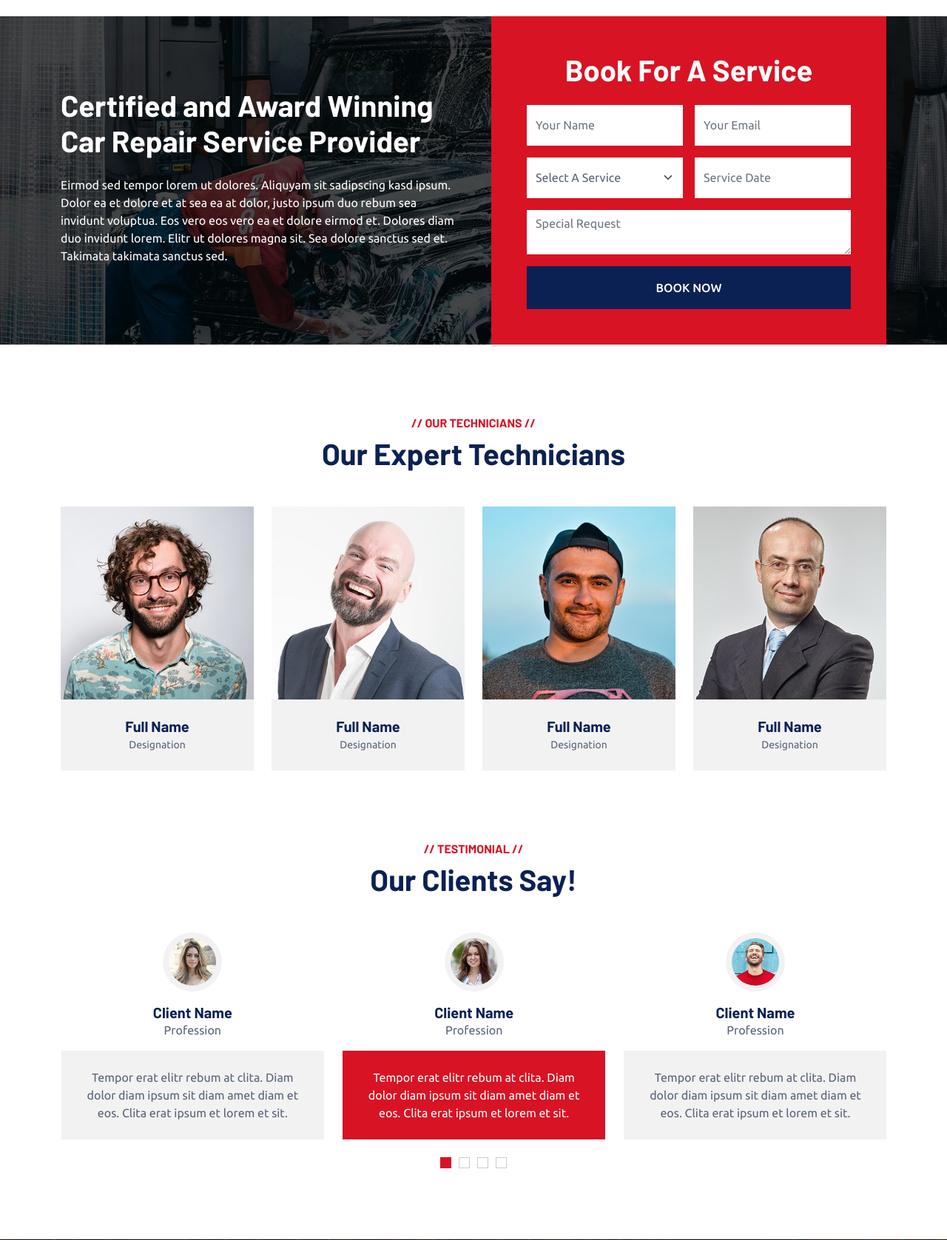
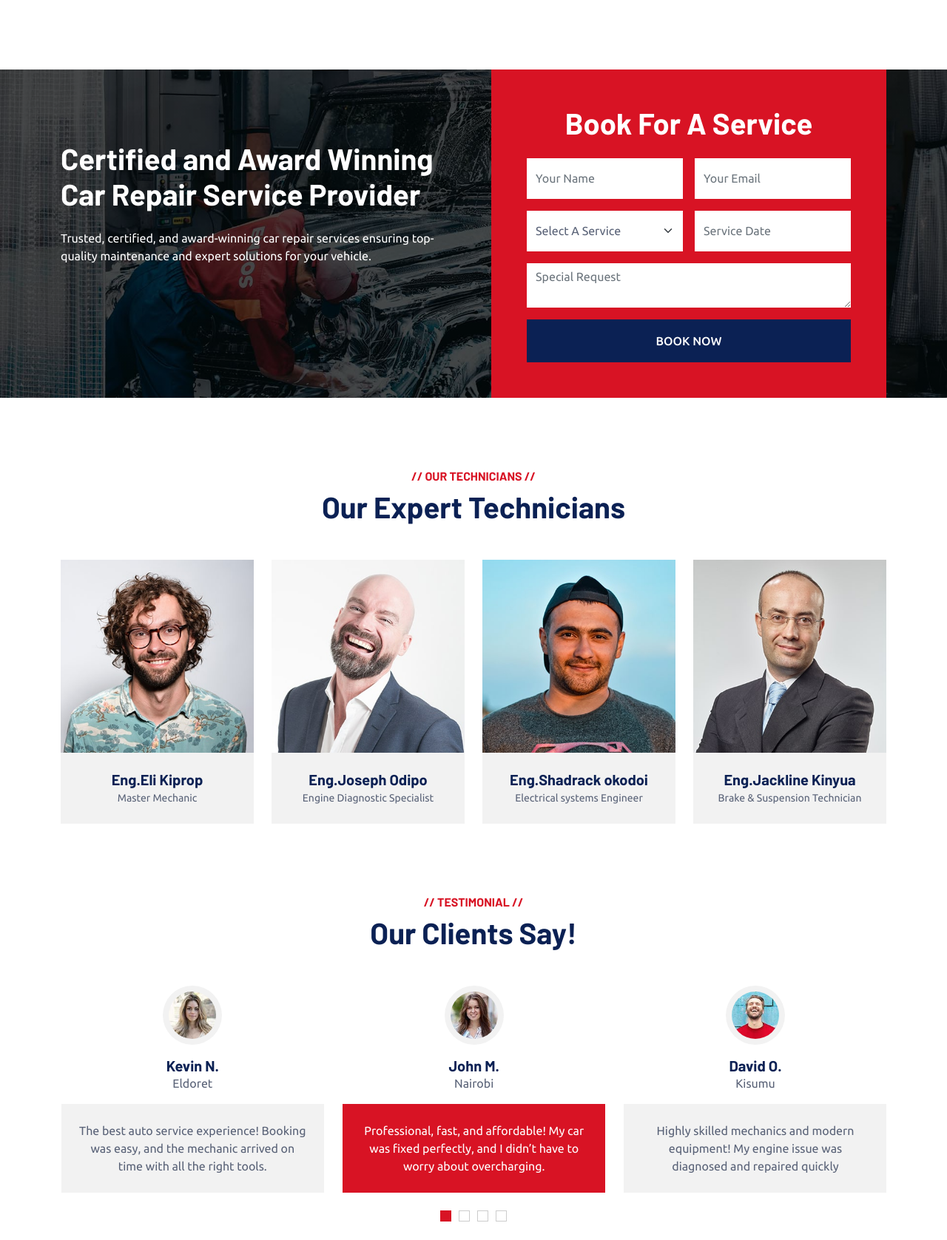
Before and after one commit to shadicodelab/autocare, a Django app: page / in a window 1280 px wide. Shown: the part 2800-4477 px from the top of the page at 74% size. Run offline with Django 5.2, Linux system fonts and the light colour scheme; some libraries are stand-ins or nearby versions.

Commit message:
my project commit

```diff
--- a/project/autocare/templates/autocare/base.html
+++ b/project/autocare/templates/autocare/base.html
@@ -94,6 +94,8 @@
                 <div class="nav-item dropdown">
                     <a href="#" class="nav-link dropdown-toggle" data-bs-toggle="dropdown">Pages</a>
                     <div class="dropdown-menu fade-up m-0">
+                        <a href="{%url 'locate'%}" class="dropdown-item">Locate</a>
+                        <a href="{%url 'chat'%}" class="dropdown-item">Chat</a>
                         <a href="{%url 'booking'%}" class="dropdown-item">Booking</a>
                         <a href="{%url 'team'%}" class="dropdown-item">Technicians</a>
                         <a href="{%url 'testimonial'%}" class="dropdown-item">Testimonial</a>
@@ -143,7 +145,7 @@
                 </div>
                 <div class="col-lg-3 col-md-6">
                     <h4 class="text-light mb-4">Newsletter</h4>
-                    <p>Dolor amet sit justo amet elitr clita ipsum elitr est.</p>
+                    <p>Subscribe to our newsletter for the latest updates, exclusive offers, and expert car care tips!</p>
                     <div class="position-relative mx-auto" style="max-width: 400px;">
                         <input class="form-control border-0 w-100 py-3 ps-4 pe-5" type="text" placeholder="Your email">
                         <button type="button"
--- a/project/autocare/templates/autocare/index.html
+++ b/project/autocare/templates/autocare/index.html
@@ -17,7 +17,7 @@
                             <div class="col-10 col-lg-7 text-center text-lg-start">
                                 <h6 class="text-white text-uppercase mb-3 animated slideInDown">// Car Servicing //</h6>
                                 <h1 class="display-3 text-white mb-4 pb-3 animated slideInDown">Qualified Car Repair
-                                    Service Center</h1>
+                                    Service Probiders in Kenya</h1>
                                 <a href="" class="btn btn-primary py-3 px-5 animated slideInDown">Learn More<i
                                         class="fa fa-arrow-right ms-3"></i></a>
                             </div>
@@ -36,7 +36,7 @@
                             <div class="col-10 col-lg-7 text-center text-lg-start">
                                 <h6 class="text-white text-uppercase mb-3 animated slideInDown">// Car Servicing //</h6>
                                 <h1 class="display-3 text-white mb-4 pb-3 animated slideInDown">Qualified Car Wash
-                                    Service Center</h1>
+                                    Service Providers</h1>
                                 <a href="" class="btn btn-primary py-3 px-5 animated slideInDown">Learn More<i
                                         class="fa fa-arrow-right ms-3"></i></a>
                             </div>
@@ -70,7 +70,7 @@
                     <i class="fa fa-certificate fa-3x text-primary flex-shrink-0"></i>
                     <div class="ps-4">
                         <h5 class="mb-3">Quality Servicing</h5>
-                        <p>Diam dolor diam ipsum sit amet diam et eos erat ipsum</p>
+                        <p>Providing top-notch car maintenance and repairs to keep your vehicle running smoothly.</p>
                         <a class="text-secondary border-bottom" href="">Read More</a>
                     </div>
                 </div>
@@ -80,7 +80,7 @@
                     <i class="fa fa-users-cog fa-3x text-primary flex-shrink-0"></i>
                     <div class="ps-4">
                         <h5 class="mb-3">Expert Workers</h5>
-                        <p>Diam dolor diam ipsum sit amet diam et eos erat ipsum</p>
+                        <p>Skilled and certified mechanics delivering reliable and professional car repair services.</p>
                         <a class="text-secondary border-bottom" href="">Read More</a>
                     </div>
                 </div>
@@ -90,7 +90,7 @@
                     <i class="fa fa-tools fa-3x text-primary flex-shrink-0"></i>
                     <div class="ps-4">
                         <h5 class="mb-3">Modern Equipment</h5>
-                        <p>Diam dolor diam ipsum sit amet diam et eos erat ipsum</p>
+                        <p>Utilizing advanced tools and technology for precise and efficient vehicle servicing</p>
                         <a class="text-secondary border-bottom" href="">Read More</a>
                     </div>
                 </div>
@@ -118,9 +118,9 @@
             </div>
             <div class="col-lg-6">
                 <h6 class="text-primary text-uppercase">// About Us //</h6>
-                <h1 class="mb-4"><span class="text-primary">CarServ</span> Is The Best Place For Your Auto Care</h1>
-                <p class="mb-4">Tempor erat elitr rebum at clita. Diam dolor diam ipsum sit. Aliqu diam amet diam et
-                    eos. Clita erat ipsum et lorem et sit, sed stet lorem sit clita duo justo magna dolore erat amet</p>
+                <h1 class="mb-4"><span class="text-primary">Autocare</span> Is The Best Place For Your car care</h1>
+                <p class="mb-4">AutoCare Kenya connects car owners with trusted garages and expert mechanics for seamless
+                    vehicle maintenance. We ensure quality, reliability, and convenience at your fingertips.</p>
                 <div class="row g-4 mb-3 pb-3">
                     <div class="col-12 wow fadeIn" data-wow-delay="0.1s">
                         <div class="d-flex">
@@ -130,7 +130,7 @@
                             </div>
                             <div class="ps-3">
                                 <h6>Professional & Expert</h6>
-                                <span>Diam dolor diam ipsum sit amet diam et eos</span>
+                                <span>Ensuring top-quality automotive service</span>
                             </div>
                         </div>
                     </div>
@@ -141,8 +141,8 @@
                                 <span class="fw-bold text-secondary">02</span>
                             </div>
                             <div class="ps-3">
-                                <h6>Quality Servicing Center</h6>
-                                <span>Diam dolor diam ipsum sit amet diam et eos</span>
+                                <h6>Quality Servicing Centers</h6>
+                                <span>Providing top-quality car maintenance and repairs</span>
                             </div>
                         </div>
                     </div>
@@ -153,8 +153,8 @@
                                 <span class="fw-bold text-secondary">03</span>
                             </div>
                             <div class="ps-3">
-                                <h6>Awards Winning Workers</h6>
-                                <span>Diam dolor diam ipsum sit amet diam et eos</span>
+                                <h6>Awards Winning Mechanis</h6>
+                                <span>Delivering expert and reliable car repairs</span>
                             </div>
                         </div>
                     </div>
@@ -173,22 +173,22 @@
         <div class="row g-4">
             <div class="col-md-6 col-lg-3 text-center wow fadeIn" data-wow-delay="0.1s">
                 <i class="fa fa-check fa-2x text-white mb-3"></i>
-                <h2 class="text-white mb-2" data-toggle="counter-up">1234</h2>
+                <h2 class="text-white mb-2" data-toggle="counter-up">20</h2>
                 <p class="text-white mb-0">Years Experience</p>
             </div>
             <div class="col-md-6 col-lg-3 text-center wow fadeIn" data-wow-delay="0.3s">
                 <i class="fa fa-users-cog fa-2x text-white mb-3"></i>
-                <h2 class="text-white mb-2" data-toggle="counter-up">1234</h2>
+                <h2 class="text-white mb-2" data-toggle="counter-up">4000</h2>
                 <p class="text-white mb-0">Expert Technicians</p>
             </div>
             <div class="col-md-6 col-lg-3 text-center wow fadeIn" data-wow-delay="0.5s">
                 <i class="fa fa-users fa-2x text-white mb-3"></i>
-                <h2 class="text-white mb-2" data-toggle="counter-up">1234</h2>
+                <h2 class="text-white mb-2" data-toggle="counter-up">20000</h2>
                 <p class="text-white mb-0">Satisfied Clients</p>
             </div>
             <div class="col-md-6 col-lg-3 text-center wow fadeIn" data-wow-delay="0.7s">
                 <i class="fa fa-car fa-2x text-white mb-3"></i>
-                <h2 class="text-white mb-2" data-toggle="counter-up">1234</h2>
+                <h2 class="text-white mb-2" data-toggle="counter-up">70</h2>
                 <p class="text-white mb-0">Compleate Projects</p>
             </div>
         </div>
@@ -241,9 +241,9 @@
                             </div>
                             <div class="col-md-6">
                                 <h3 class="mb-3">15 Years Of Experience In Auto Servicing</h3>
-                                <p class="mb-4">Tempor erat elitr rebum at clita. Diam dolor diam ipsum sit. Aliqu diam
-                                    amet diam et eos. Clita erat ipsum et lorem et sit, sed stet lorem sit clita duo
-                                    justo magna dolore erat amet</p>
+                                <p class="mb-4">With 15 years of expertise, we provide top-quality auto servicing,
+                                    from routine maintenance to complex repairs. Trust our skilled mechanics and modern equipment
+                                    to keep your vehicle running smoothly and safely</p>
                                 <p><i class="fa fa-check text-success me-3"></i>Quality Servicing</p>
                                 <p><i class="fa fa-check text-success me-3"></i>Expert Workers</p>
                                 <p><i class="fa fa-check text-success me-3"></i>Modern Equipment</p>
@@ -262,9 +262,9 @@
                             </div>
                             <div class="col-md-6">
                                 <h3 class="mb-3">15 Years Of Experience In Auto Servicing</h3>
-                                <p class="mb-4">Tempor erat elitr rebum at clita. Diam dolor diam ipsum sit. Aliqu diam
-                                    amet diam et eos. Clita erat ipsum et lorem et sit, sed stet lorem sit clita duo
-                                    justo magna dolore erat amet</p>
+                                <p class="mb-4">With 15 years of expertise, we provide top-quality auto servicing,
+                                     from routine maintenance to complex repairs. Trust our skilled mechanics and
+                                     modern equipment to keep your vehicle running smoothly and safely</p>
                                 <p><i class="fa fa-check text-success me-3"></i>Quality Servicing</p>
                                 <p><i class="fa fa-check text-success me-3"></i>Expert Workers</p>
                                 <p><i class="fa fa-check text-success me-3"></i>Modern Equipment</p>
@@ -304,9 +304,9 @@
                             </div>
                             <div class="col-md-6">
                                 <h3 class="mb-3">15 Years Of Experience In Auto Servicing</h3>
-                                <p class="mb-4">Tempor erat elitr rebum at clita. Diam dolor diam ipsum sit. Aliqu diam
-                                    amet diam et eos. Clita erat ipsum et lorem et sit, sed stet lorem sit clita duo
-                                    justo magna dolore erat amet</p>
+                                <p class="mb-4"> we offer reliable auto servicing, expert repairs,
+                                     and quality maintenance
+                                     to keep your car in top condition</p>
                                 <p><i class="fa fa-check text-success me-3"></i>Quality Servicing</p>
                                 <p><i class="fa fa-check text-success me-3"></i>Expert Workers</p>
                                 <p><i class="fa fa-check text-success me-3"></i>Modern Equipment</p>
@@ -330,10 +330,8 @@
             <div class="col-lg-6 py-5">
                 <div class="py-5">
                     <h1 class="text-white mb-4">Certified and Award Winning Car Repair Service Provider</h1>
-                    <p class="text-white mb-0">Eirmod sed tempor lorem ut dolores. Aliquyam sit sadipscing kasd ipsum.
-                        Dolor ea et dolore et at sea ea at dolor, justo ipsum duo rebum sea invidunt voluptua. Eos vero
-                        eos vero ea et dolore eirmod et. Dolores diam duo invidunt lorem. Elitr ut dolores magna sit.
-                        Sea dolore sanctus sed et. Takimata takimata sanctus sed.</p>
+                    <p class="text-white mb-0">Trusted, certified, and award-winning car repair services ensuring top-quality
+                        maintenance and expert solutions for your vehicle.</p>
                 </div>
             </div>
             <div class="col-lg-6">
@@ -353,9 +351,16 @@
                             <div class="col-12 col-sm-6">
                                 <select class="form-select border-0" style="height: 55px;">
                                     <option selected>Select A Service</option>
-                                    <option value="1">Service 1</option>
-                                    <option value="2">Service 2</option>
-                                    <option value="3">Service 3</option>
+                                    <option value="1">Engine Diagnostics</option>
+                                    <option value="2">Oil Change & Maintenance</option>
+                                    <option value="3">Brake Repair & Replacement</option>
+                                    <option value="4">Transmission Repair</option>
+                                    <option value="5">Wheel Alignment & Balancing</option>
+                                    <option value="6">Battery Testing & Replacement</option>
+                                    <option value="7">Suspension & Steering Repair</option>
+                                    <option value="8">Air Conditioning Service</option>
+                                    <option value="9">Tire Rotation & Replacement</option>
+                                    <option value="10">Car Wash & Detailing</option>
                                 </select>
                             </div>
                             <div class="col-12 col-sm-6">
@@ -400,8 +405,8 @@
                         </div>
                     </div>
                     <div class="bg-light text-center p-4">
-                        <h5 class="fw-bold mb-0">Full Name</h5>
-                        <small>Designation</small>
+                        <h5 class="fw-bold mb-0">Eng.Eli Kiprop</h5>
+                        <small>Master Mechanic</small>
                     </div>
                 </div>
             </div>
@@ -416,8 +421,8 @@
                         </div>
                     </div>
                     <div class="bg-light text-center p-4">
-                        <h5 class="fw-bold mb-0">Full Name</h5>
-                        <small>Designation</small>
+                        <h5 class="fw-bold mb-0">Eng.Joseph Odipo</h5>
+                        <small>Engine Diagnostic Specialist</small>
                     </div>
                 </div>
             </div>
@@ -432,8 +437,8 @@
                         </div>
                     </div>
                     <div class="bg-light text-center p-4">
-                        <h5 class="fw-bold mb-0">Full Name</h5>
-                        <small>Designation</small>
+                        <h5 class="fw-bold mb-0">Eng.Shadrack okodoi</h5>
+                        <small>Electrical systems Engineer</small>
                     </div>
                 </div>
             </div>
@@ -448,8 +453,8 @@
                         </div>
                     </div>
                     <div class="bg-light text-center p-4">
-                        <h5 class="fw-bold mb-0">Full Name</h5>
-                        <small>Designation</small>
+                        <h5 class="fw-bold mb-0">Eng.Jackline Kinyua</h5>
+                        <small>Brake & Suspension Technician</small>
                     </div>
                 </div>
             </div>
@@ -470,41 +475,41 @@
             <div class="testimonial-item text-center">
                 <img class="bg-light rounded-circle p-2 mx-auto mb-3" src="{%static 'img/testimonial-1.jpg'%}"
                     style="width: 80px; height: 80px;">
-                <h5 class="mb-0">Client Name</h5>
-                <p>Profession</p>
+                <h5 class="mb-0">John M.</h5>
+                <p>Nairobi</p>
                 <div class="testimonial-text bg-light text-center p-4">
-                    <p class="mb-0">Tempor erat elitr rebum at clita. Diam dolor diam ipsum sit diam amet diam et eos.
-                        Clita erat ipsum et lorem et sit.</p>
+                    <p class="mb-0">Professional, fast, and affordable! My car was fixed perfectly, and I didn’t have to
+                         worry about overcharging.</p>
                 </div>
             </div>
             <div class="testimonial-item text-center">
                 <img class="bg-light rounded-circle p-2 mx-auto mb-3" src="{%static 'img/testimonial-2.jpg'%}"
                     style="width: 80px; height: 80px;">
-                <h5 class="mb-0">Client Name</h5>
-                <p>Profession</p>
+                <h5 class="mb-0">David O.</h5>
+                <p>Kisumu</p>
                 <div class="testimonial-text bg-light text-center p-4">
-                    <p class="mb-0">Tempor erat elitr rebum at clita. Diam dolor diam ipsum sit diam amet diam et eos.
-                        Clita erat ipsum et lorem et sit.</p>
+                    <p class="mb-0">Highly skilled mechanics and modern equipment! My engine issue was diagnosed
+                        and repaired quickly</p>
                 </div>
             </div>
             <div class="testimonial-item text-center">
                 <img class="bg-light rounded-circle p-2 mx-auto mb-3" src="{%static 'img/testimonial-3.jpg'%}"
                     style="width: 80px; height: 80px;">
-                <h5 class="mb-0">Client Name</h5>
-                <p>Profession</p>
+                <h5 class="mb-0">Mary W.</h5>
+                <p>Nakuru</p>
                 <div class="testimonial-text bg-light text-center p-4">
-                    <p class="mb-0">Tempor erat elitr rebum at clita. Diam dolor diam ipsum sit diam amet diam et eos.
-                        Clita erat ipsum et lorem et sit.</p>
+                    <p class="mb-0">Great customer service and trustworthy garages. I finally have a go-to
+                         platform for all my car maintenance needs.</p>
                 </div>
             </div>
             <div class="testimonial-item text-center">
                 <img class="bg-light rounded-circle p-2 mx-auto mb-3" src="{%static 'img/testimonial-4.jpg'%}"
                     style="width: 80px; height: 80px;">
-                <h5 class="mb-0">Client Name</h5>
-                <p>Profession</p>
+                <h5 class="mb-0">Kevin N.</h5>
+                <p>Eldoret</p>
                 <div class="testimonial-text bg-light text-center p-4">
-                    <p class="mb-0">Tempor erat elitr rebum at clita. Diam dolor diam ipsum sit diam amet diam et eos.
-                        Clita erat ipsum et lorem et sit.</p>
+                    <p class="mb-0">The best auto service experience! Booking was easy, and the mechanic
+                        arrived on time with all the right tools.</p>
                 </div>
             </div>
         </div>
--- a/project/autocare/urls.py
+++ b/project/autocare/urls.py
@@ -10,5 +10,8 @@
     path("service", views.service, name="service"),
     path("team", views.team, name="team"),
     path("testimonial", views.testimonial, name="testimonial"),
-    path("404", views.not_found, name="404")
+    path("404", views.not_found, name="404"),
+    path("locate", views.locate, name="locate"),
+    path("chat", views.chat, name="chat"),
+
     ]
--- a/project/autocare/views.py
+++ b/project/autocare/views.py
@@ -24,3 +24,9 @@
 
 def testimonial(request):
     return render(request, "autocare/testimonial.html")
+
+def locate(request):
+    return render(request, "autocare/locate.html")
+
+def chat(request):
+    return render(request, "autocare/chat.html")
```
Also changed, not shown: project/autocare/templates/autocare/about.html (+22 -22 lines), project/autocare/templates/autocare/booking.html (+16 -14 lines), project/autocare/templates/autocare/chat.html (added, +8 -0 lines), project/autocare/templates/autocare/contact.html (+4 -4 lines), project/autocare/templates/autocare/locate.html (added, +8 -0 lines), project/autocare/templates/autocare/service.html (+31 -35 lines), project/autocare/templates/autocare/team.html (+14 -18 lines).
